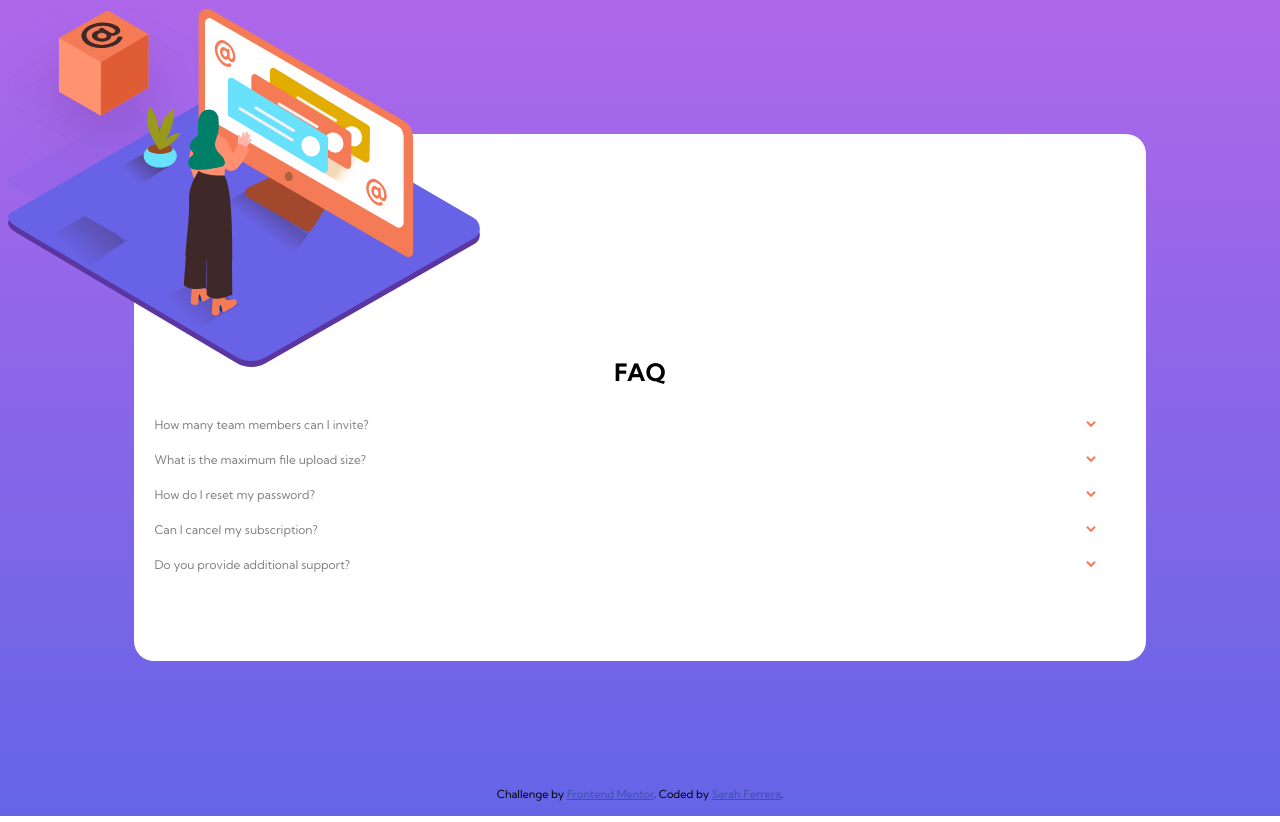
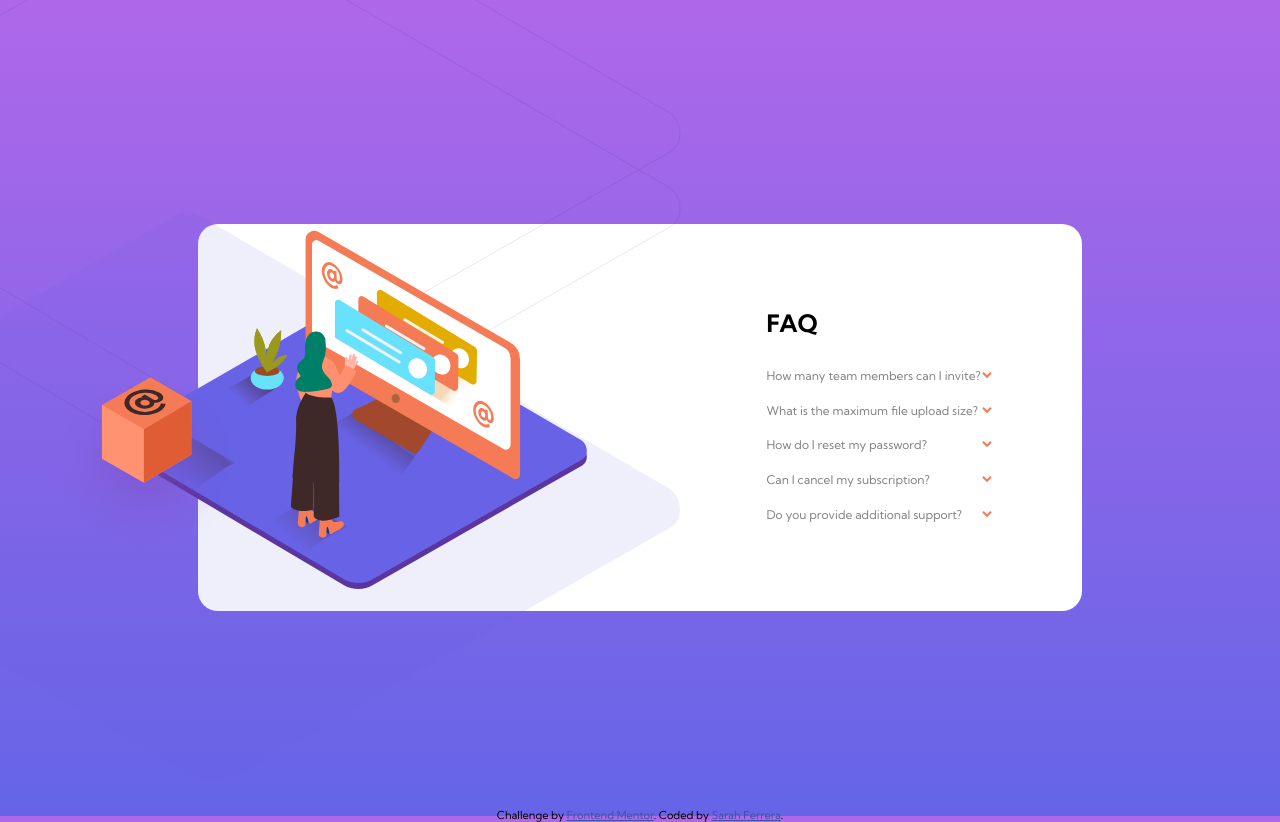
Before and after one commit to sarahferrera/Challenge3-FrontEndMentor.io, a plain HTML site: page index.html in a window 1280 px wide. Drawn offline with Linux system fonts and the light colour scheme.

Commit message:
Cerca del diseño final

```diff
--- a/index.html
+++ b/index.html
@@ -28,8 +28,8 @@
       </div>
       <div class="imagen-desktop">
         <img class="imagen-desktop__fondo" src="images/bg-pattern-desktop.svg" alt="">
+        <img class="imagen-desktop__ilustracion" src="images/illustration-woman-online-desktop.svg" alt="">
         <img class="imagen-desktop__box" src="images/illustration-box-desktop.svg" alt="">
-        <img class="imagen-desktop__ilustracion" src="images/illustration-woman-online-desktop.svg" alt="">
       </div>
       <div class="box">
         <h1 class="title">FAQ</h1>
--- a/style.css
+++ b/style.css
@@ -101,25 +101,58 @@ summary {
         display:flex;
         align-content: start;
         flex-wrap: wrap;
+        width: 50%;
+        position: absolute;
     }
 
     .imagen-desktop__fondo{
-        position: fixed;
-        width: 20%;
+        position: absolute;
+        /* width:42%; */
+        margin-left: -605px;
+        margin-top: -173px;
+
+    }
+
+    .imagen-desktop__ilustracion{
+        position: absolute;
+        margin-left: -205px;
+        margin-top: 222px;
 
     }
 
     .imagen-desktop__box{
-        position: fixed;
+        position: absolute;
+        margin-left: -269px;
+        margin-top: 367px;
     }
 
-    .imagen-desktop__ilustracion{
-        position: fixed;
+    .box-container{
+        display: flex;
+        flex-direction: row;
+        justify-content: center;
+        height: 100vh;
+    }
+
+    .box{
+        padding-left: 45%;
+        width: 25%;
+        align-self: center;
+        padding-top: 0%;
+        /* margin: 0; */
+        margin-top: 550px;
 
     }
 
-    .box{
-        margin: 10%;
+    .title{
+        width: 75%;
+        text-align: left;
+
+    }
+
+    .preguntas{
+        width: 75%;
+        padding-left: 0%;
+
     }
 
 }
```
